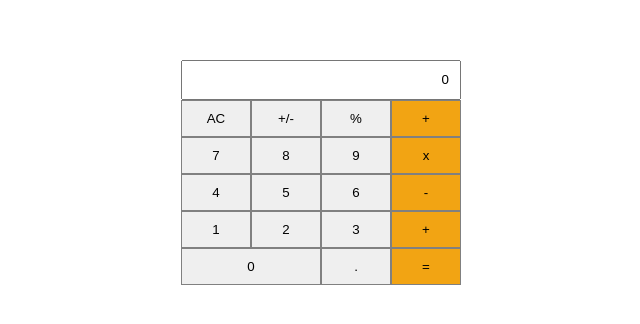
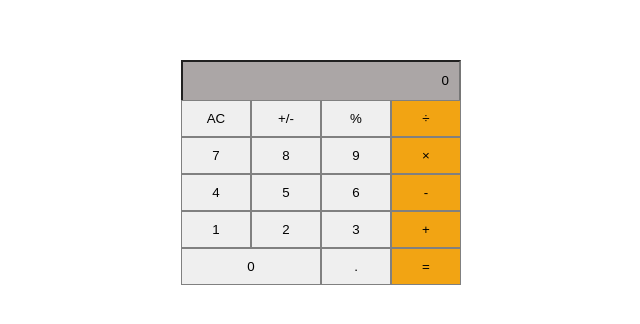
Before and after one commit to MarwanDev/Math-Magicians, a React (Create React App) app: page / in a window 1280 px wide. Shown: the part 228-552 px from the top of the page, without its empty margins (319-959 px from the left). Built offline with nearby package versions, Linux system fonts and the light colour scheme.

Commit message:
Add child to calculator

```diff
--- a/src/components/Calculator/Calculator.jsx
+++ b/src/components/Calculator/Calculator.jsx
@@ -11,11 +11,11 @@ function Calculator() {
             <button type="button">AC</button>
             <button type="button">+/-</button>
             <button type="button">%</button>
-            <button type="button" className="operator">+</button>
+            <button type="button" className="operator">÷</button>
             <button type="button">7</button>
             <button type="button">8</button>
             <button type="button">9</button>
-            <button type="button" className="operator">x</button>
+            <button type="button" className="operator">×</button>
             <button type="button">4</button>
             <button type="button">5</button>
             <button type="button">6</button>
--- a/src/components/Calculator/Calculator.scss
+++ b/src/components/Calculator/Calculator.scss
@@ -23,6 +23,8 @@ input {
   text-align: right;
   padding: 10px;
   width: 280px;
+  background-color: #aba6a6;
+  border-bottom: none;
 }
 
 .btn-container {
```
Also changed, not shown: src/components/Calculator/Input.jsx (added, +10 -0 lines), public/logo192.png (deleted), public/logo512.png (deleted), public/robots.txt (deleted), src/components/Home/Home.css (added).
